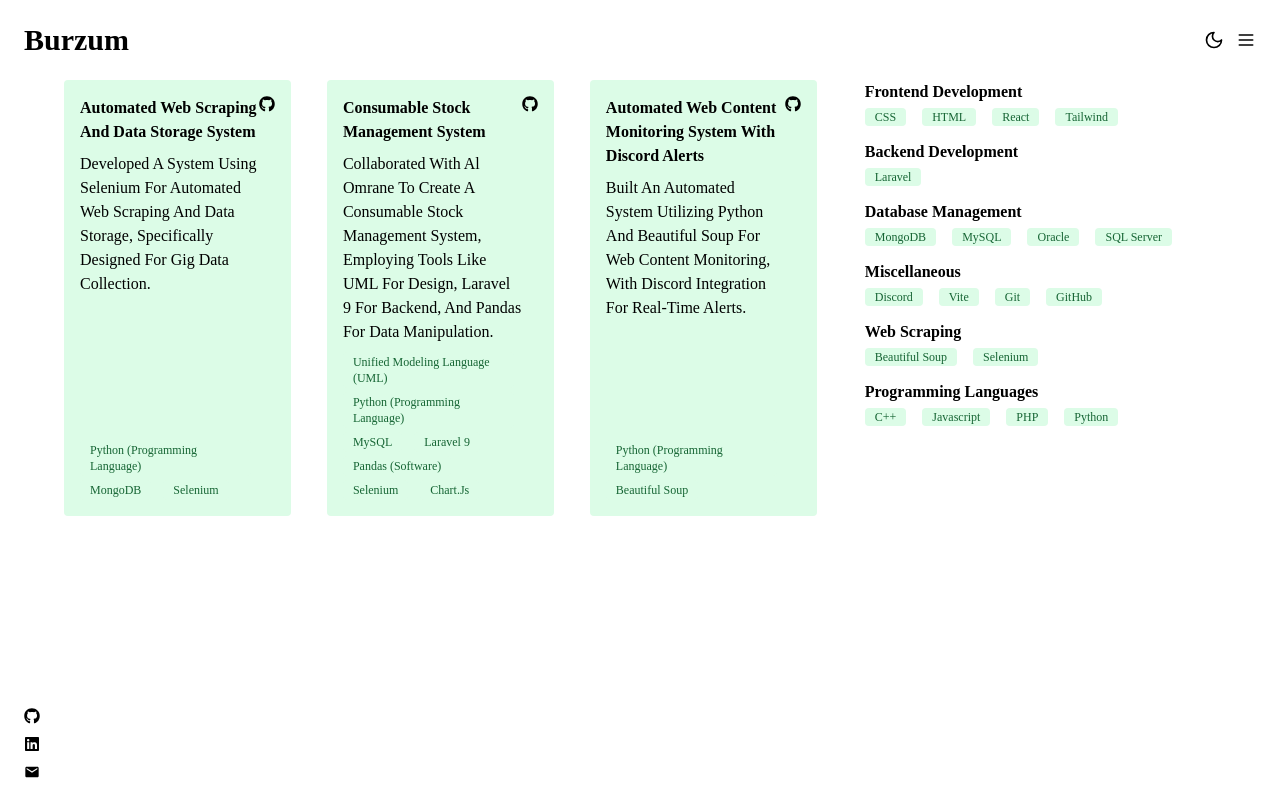
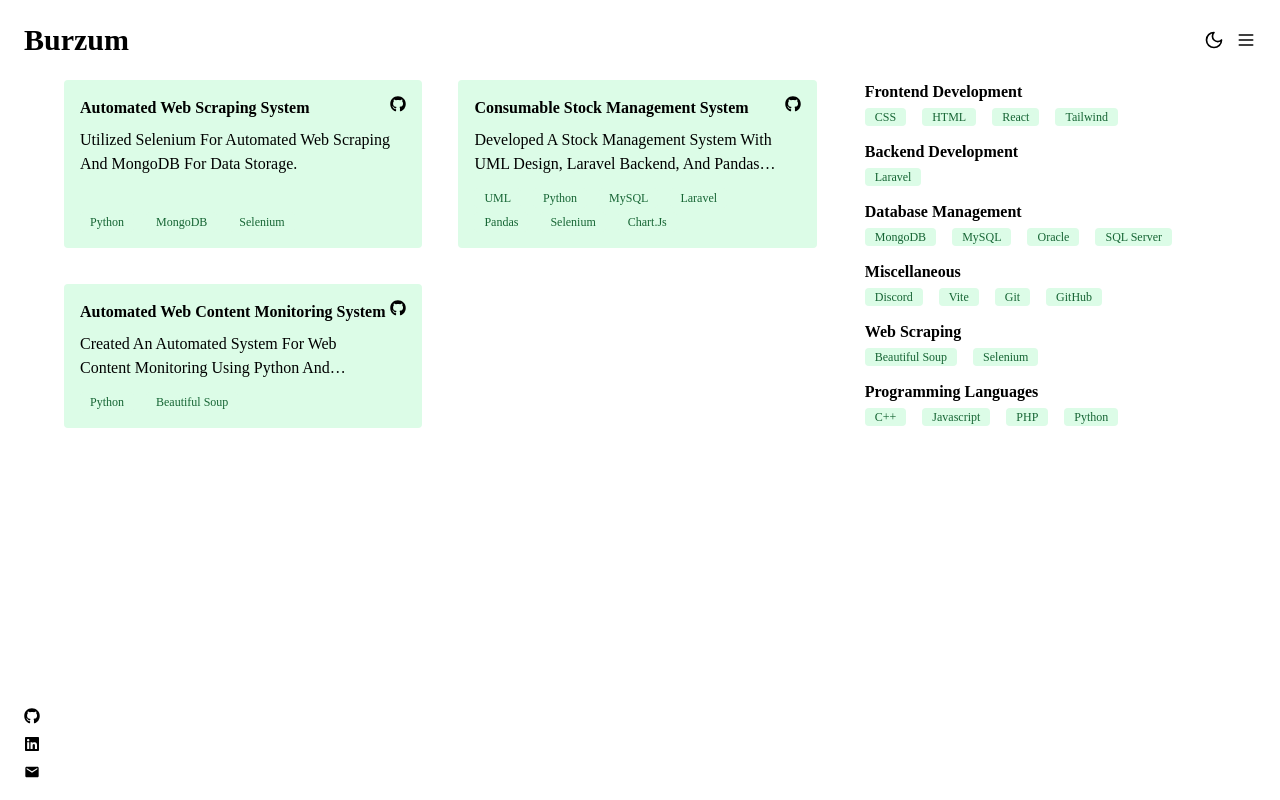
Before and after one commit to yemery/my-portfolio, a React (Vite) app: page /projects in a window 1280 px wide. Built offline with nearby package versions, Linux system fonts and the light colour scheme.

Commit message:
Fixed line-clamp bug

```diff
--- a/src/assets/data/sitedata.js
+++ b/src/assets/data/sitedata.js
@@ -7,24 +7,25 @@ const navbarItems = [
 
 const projects = [
   {
-    "name": "Automated Web Scraping and Data Storage System",
-    "description": "Developed a system using Selenium for automated web scraping and data storage, specifically designed for gig data collection.",
-    "tools": ["Python (Programming Language)", "MongoDB", "Selenium"],
+    "name": "Automated Web Scraping System",
+    "description": "Utilized Selenium for automated web scraping and MongoDB for data storage.",
+    "tools": ["Python", "MongoDB", "Selenium"],
     "githubLink": "https://github.com/your_username/automated-web-scraping"
   },
   {
     "name": "Consumable Stock Management System",
-    "description": "Collaborated with Al Omrane to create a Consumable Stock Management System, employing tools like UML for design, Laravel 9 for backend, and Pandas for data manipulation.",
-    "tools": ["Unified Modeling Language (UML)", "Python (Programming Language)", "MySQL", "Laravel 9", "Pandas (Software)", "Selenium", "Chart.js"],
+    "description": "Developed a stock management system with UML design, Laravel backend, and Pandas for data handling.",
+    "tools": ["UML", "Python", "MySQL", "Laravel", "Pandas", "Selenium", "Chart.js"],
     "githubLink": "https://github.com/your_username/consumable-stock-management"
   },
   {
-    "name": "Automated Web Content Monitoring System with Discord Alerts",
-    "description": "Built an automated system utilizing Python and Beautiful Soup for web content monitoring, with Discord integration for real-time alerts.",
-    "tools": ["Python (Programming Language)", "Beautiful Soup"],
+    "name": "Automated Web Content Monitoring System",
+    "description": "Created an automated system for web content monitoring using Python and Beautiful Soup.",
+    "tools": ["Python", "Beautiful Soup"],
     "githubLink": "https://github.com/your_username/automated-web-content-monitoring"
   }
-]
+];
+
 
 
 const educationHistory = [
--- a/src/components/ProjectCard.jsx
+++ b/src/components/ProjectCard.jsx
@@ -10,7 +10,9 @@ const ProjectCard = (props) => {
     >
       <div className=" flex flex-grow flex-col gap-y-2 ">
         <p className="font-semibold">{props.name}</p>
-        <p className="flex flex-grow line-clamp-3">{props.description}</p>
+        <p className="flex flex-grow ">
+          <span className="line-clamp-2">{props.description}</span>
+        </p>
         <div className="flex gap-1 flex-wrap ">
           {props.tools.map((e, index) => (
             <Badge key={index} content={e} />
--- a/src/pages/Projects.jsx
+++ b/src/pages/Projects.jsx
@@ -4,7 +4,7 @@ import Badge from "../components/commons/Badge";
 const Projects = () => {
   return (
     <div className="grid  grid-cols-1 md:grid-cols-2   md:grid-flow-col-dense gap-3">
-      <div className="grid grid-cols-1  md:col-span-2  md:grid-cols-3 w-full h-full gap-9 ">
+      <div className="grid grid-cols-1  md:col-span-2  md:grid-cols-2 w-full h-full gap-9 ">
         {projects.map((e) => (
           <ProjectCard key={e.id} {...e} />
         ))}
--- a/tailwind.config.js
+++ b/tailwind.config.js
@@ -5,19 +5,10 @@ export default {
   theme: {
     extend: {
       colors: {
-        primary: {
-          50: "#eff6ff",
-          100: "#dbeafe",
-          200: "#bfdbfe",
-          300: "#93c5fd",
-          400: "#60a5fa",
-          500: "#3b82f6",
-          600: "#2563eb",
-          700: "#1d4ed8",
-          800: "#1e40af",
-          900: "#1e3a8a",
-          950: "#172554",
-        },
+       background:{
+        black: "#1A1A1A",
+        white: "#F9F9F9",}
+
       },
     },
   },
```
